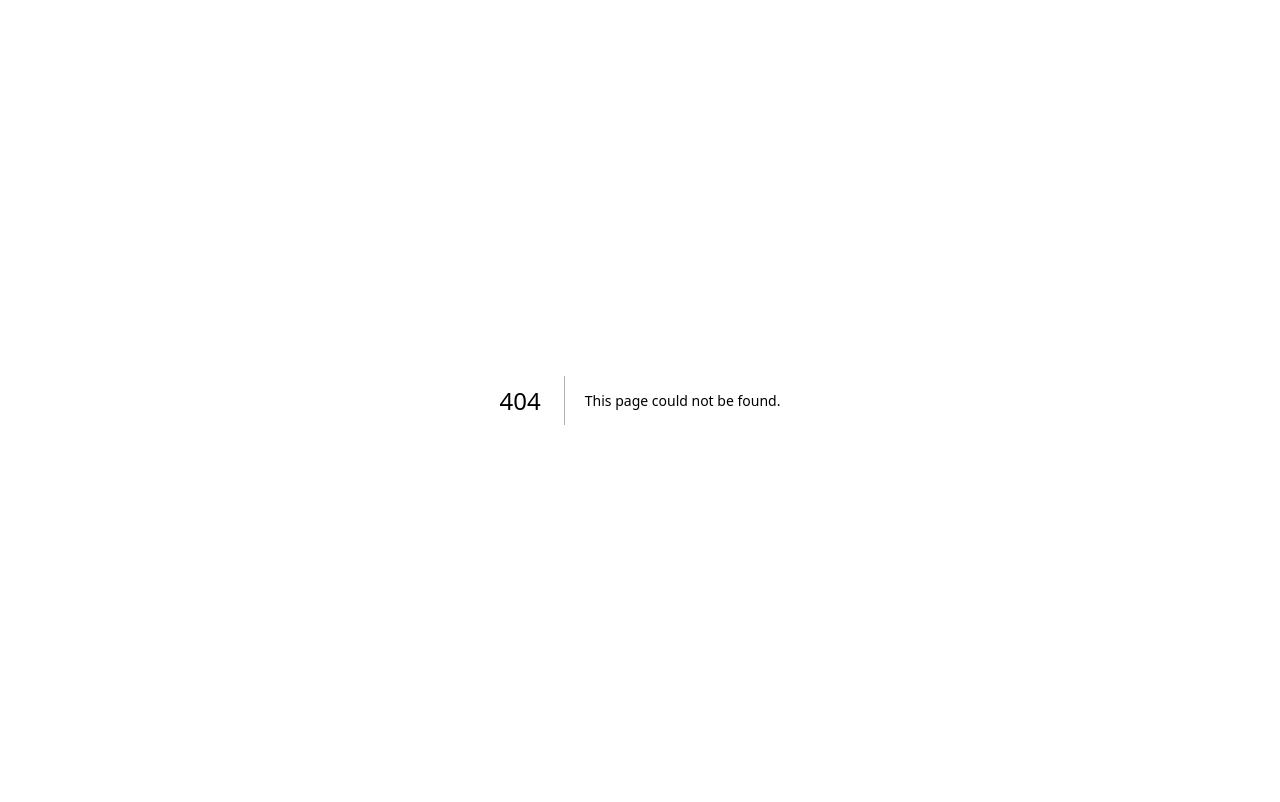
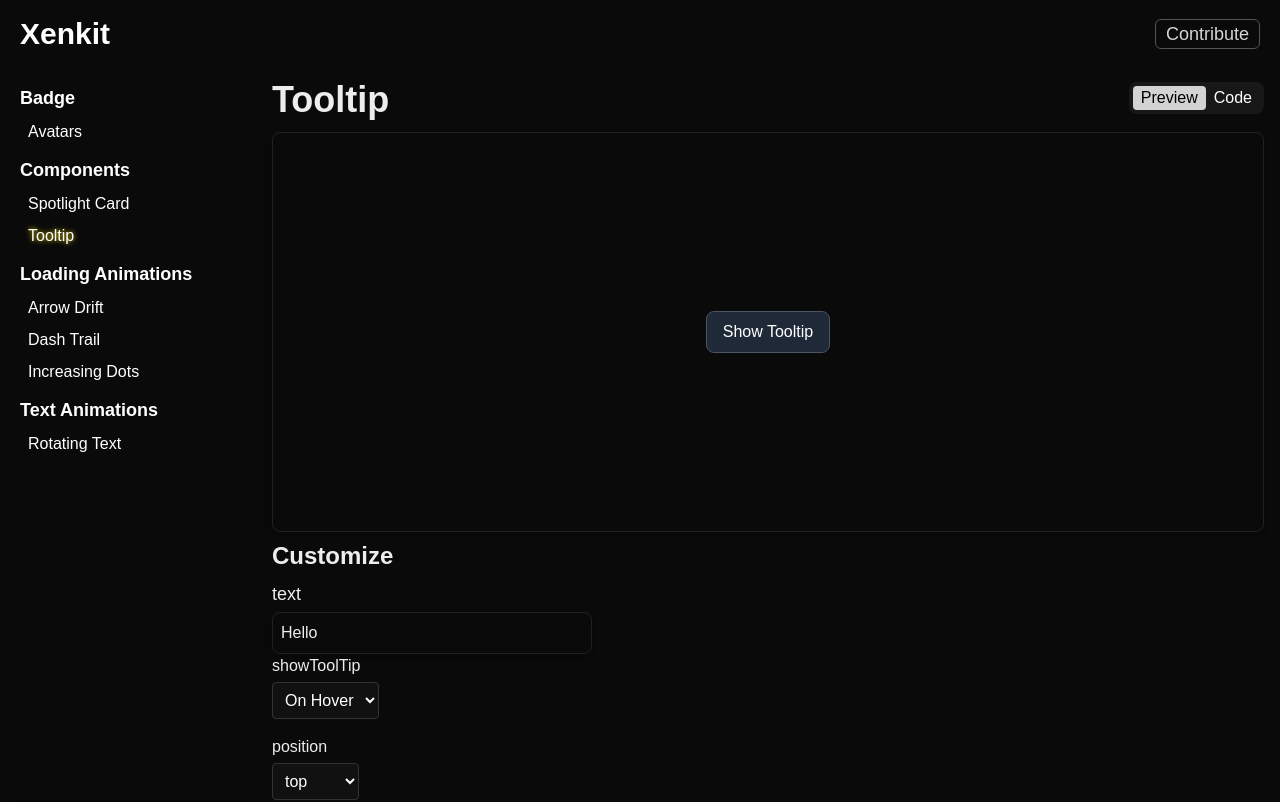
Before and after one commit to xen-devs/Xenkit, a Next.js app: page /Components/tooltip in a window 1280 px wide. Before the commit this address had no page. Shown: the top 802 px of the page. Built offline with nearby package versions, Linux system fonts and the light colour scheme.

Commit message:
feat: add Tooltip component and update ComponentPreview with boolean prop control

```diff
--- /dev/null
+++ b/src/app/(docs)/Components/tooltip/page.tsx
@@ -0,0 +1,99 @@
+"use client";
+import Tooltip from "@/app/_components/Components/tooltip/Tooltip";
+import ComponentPreview from "@/app/_common/ComponentPreview";
+import { useState } from "react";
+
+function TooltipContent() {
+  return (
+      <button
+        className='text-md bg-gray-800 text-white py-2 px-4 rounded-lg border border-gray-600'
+      >Show Tooltip</button>
+  );
+}
+
+export default function TooltipDocs() {
+  const [componentProps, setComponentProps] = useState<{
+    text: string;
+    showToolTip: "On Hover" | "On Click";
+    arrow?: boolean;
+    position?: "top" | "bottom" | "left" | "right";
+    backgroundColor?: string;
+    textColor?: string;
+  }>({
+    text: "Hello",
+    showToolTip: "On Hover",
+    arrow: true,
+    position: "top",
+    backgroundColor: "#333",
+    textColor: "#fff",
+  });
+
+  const usage = `<Tooltip
+  ${Object.entries(componentProps)
+    .map(([key, value]) =>{
+      if ( typeof value === "string" ) {
+        return `${key}="${value}"`;
+      }
+      else if (Array.isArray(value)) {
+        return `${key}={${JSON.stringify(value)}}`
+      }
+      else if (typeof value === "object") {
+        return `${key}={${JSON.stringify(value)}}`
+      }
+      else if (typeof value === "boolean") {
+        return `${key}={${value}}`
+      }
+      else {
+        return `${key}={${value}}`
+      }
+    })
+    .join("\n  ")}
+>
+  <button className='text-md bg-gray-800 text-white py-2 px-4 rounded-lg border border-gray-600'>
+    Show Tooltip
+  </button>
+</Tooltip>;`;
+
+  return (
+    <div className="p-4">
+      <ComponentPreview
+        code={usage}
+        componentProps={componentProps}
+        setComponentProps={setComponentProps}
+        component={<Tooltip {...componentProps}>
+          <TooltipContent />
+        </Tooltip> }
+
+        title="Tooltip"
+        importCode="import Tooltip from 'xenkit/Tooltip'"
+        maxLength={15}
+        isHorizontallyCentered={true}
+        isVerticallyCentered={true}
+        propControls={
+          {
+            text: {
+              type: "text"
+            },
+            showToolTip: {
+              type: "select",
+              options: ["On Hover", "On Click"],
+            },
+            position: {
+              type: "select",
+              options: ["top", "bottom", "left", "right"],
+            },
+            arrow: {
+              type: "boolean",
+            },
+            backgroundColor: {
+              type: "color",
+            },
+            textColor: {
+              type: "color",
+            },
+          }
+        }
+      />
+    </div>
+  );
+}
--- a/src/app/_common/ComponentPreview.tsx
+++ b/src/app/_common/ComponentPreview.tsx
@@ -16,7 +16,7 @@ interface ComponentPreviewProps {
   isHorizontallyCentered?: boolean
   propControls?: {
     [key: string]: {
-      type: 'text' | 'number' | 'select' | 'hidden'| 'note' |'color' | 'array'
+      type: 'text' | 'number' | 'select' | 'hidden'| 'note' |'color' | 'array' | 'boolean'
       options?: string[] // only for select
       noteText?: string // only for note
       defaultValue?: string | number | string[] // only for array
@@ -151,6 +151,24 @@ export default function ComponentPreview ({
               </div>
             )
           }
+          if(control?.type=='boolean') {
+            return (
+              <div key={key} className='mb-4 flex items-center gap-2'>
+                <label className='block mb-1 font-medium'>{key}</label>
+                <input
+                  type='checkbox'
+                  checked={componentProps[key]}
+                  onChange={e =>
+                    setComponentProps((prev: typeof componentProps) => ({
+                      ...prev,
+                      [key]: e.target.checked
+                    }))
+                  }
+                  className='bg-[#111] text-white p-2 rounded border border-[#333] outline-none'
+                />
+              </div>
+            )
+          }
 
 
           // make the input box work both ofr umber & string
--- /dev/null
+++ b/src/app/_components/Components/tooltip/Tooltip.tsx
@@ -0,0 +1,171 @@
+import React, { useState, useRef, useEffect } from 'react'
+import { motion } from 'framer-motion'
+
+interface TooltipProps {
+  text?: string
+  children?: React.ReactNode
+  backgroundColor?: string
+  textColor?: string
+  position?: 'top' | 'bottom' | 'left' | 'right'
+  arrow?: boolean
+  showToolTip?: 'On Hover' | 'On Click'
+}
+
+const Tooltip: React.FC<TooltipProps> = ({
+  text = 'Tooltip',
+  children,
+  backgroundColor = '#333',
+  textColor = '#fff',
+  position = 'top',
+  arrow = true,
+  showToolTip = 'On Hover'
+}) => {
+  const [displayToolTip, setDisplayToolTip] = useState(false)
+  const tooltipRef = useRef<HTMLDivElement>(null)
+
+  useEffect(() => {
+    if (showToolTip !== 'On Click' || !displayToolTip) return
+    const handleClick = (e: MouseEvent) => {
+      if (
+        tooltipRef.current &&
+        !tooltipRef.current.contains(e.target as Node)
+      ) {
+        setDisplayToolTip(false)
+      }
+    }
+    document.addEventListener('mousedown', handleClick)
+    return () => document.removeEventListener('mousedown', handleClick)
+  }, [displayToolTip, showToolTip])
+
+  const getPositionStyle = () => {
+    switch (position) {
+      case 'top':
+        return {
+          bottom: '100%',
+          left: '50%',
+          transform: 'translateX(-50%)',
+          marginBottom: '8px'
+        }
+      case 'bottom':
+        return {
+          top: '100%',
+          left: '50%',
+          transform: 'translateX(-50%)',
+          marginTop: '8px'
+        }
+      case 'left':
+        return {
+          right: '100%',
+          top: '50%',
+          transform: 'translateY(-50%)',
+          marginRight: '8px'
+        }
+      case 'right':
+        return {
+          left: '100%',
+          top: '50%',
+          transform: 'translateY(-50%)',
+          marginLeft: '8px'
+        }
+      default:
+        return {}
+    }
+  }
+
+  const getArrowStyle = () => {
+    const base = {
+      width: 0,
+      height: 0,
+      borderStyle: 'solid',
+      position: 'absolute'
+    }
+    switch (position) {
+      case 'top':
+        return {
+          ...base,
+          borderWidth: '6px 6px 0 6px',
+          borderColor: `${backgroundColor} transparent transparent transparent`,
+          left: '50%',
+          top: '100%',
+          transform: 'translateX(-50%)'
+        }
+      case 'bottom':
+        return {
+          ...base,
+          borderWidth: '0 6px 6px 6px',
+          borderColor: `transparent transparent ${backgroundColor} transparent`,
+          left: '50%',
+          bottom: '100%',
+          transform: 'translateX(-50%)'
+        }
+      case 'left':
+        return {
+          ...base,
+          borderWidth: '6px 0 6px 6px',
+          borderColor: `transparent transparent transparent ${backgroundColor}`,
+          right: '-6px',
+          top: '50%',
+          transform: 'translateY(-50%)'
+        }
+      case 'right':
+        return {
+          ...base,
+          borderWidth: '6px 6px 6px 0',
+          borderColor: `transparent ${backgroundColor} transparent transparent`,
+          left: '-6px',
+          top: '50%',
+          transform: 'translateY(-50%)'
+        }
+      default:
+        return {}
+    }
+  }
+
+  return (
+    <div
+      className='relative'
+      ref={tooltipRef}
+      style={{ display: 'inline-block' }}
+    >
+      {displayToolTip && (
+        <motion.div
+          initial={{ opacity: 0 }}
+          animate={{ opacity: 1 }}
+          exit={{ opacity: 0 }}
+          transition={{ ease: 'easeInOut', duration: 0.2 }}
+          className={`${position}`}
+          style={{
+            backgroundColor,
+            color: textColor,
+            borderRadius: '4px',
+            position: 'absolute',
+            padding: '5px 10px',
+            zIndex: 1000,
+            whiteSpace: 'nowrap',
+            ...getPositionStyle()
+          }}
+        >
+          {arrow && <div style={getArrowStyle()} />}
+          {text}
+        </motion.div>
+      )}
+      <div
+        onMouseEnter={() =>
+          showToolTip === 'On Hover' && setDisplayToolTip(true)
+        }
+        onMouseLeave={() =>
+          showToolTip === 'On Hover' && setDisplayToolTip(false)
+        }
+        onClick={() =>
+          showToolTip === 'On Click' && setDisplayToolTip(prev => !prev)
+        }
+        className='cursor-pointer'
+        style={{ display: 'inline-block' }}
+      >
+        {children}
+      </div>
+    </div>
+  )
+}
+
+export default Tooltip
--- a/src/app/data/sidebar.json
+++ b/src/app/data/sidebar.json
@@ -16,6 +16,10 @@
       {
         "name": "Spotlight Card",
         "path": "Components/spotlight-card"
+      },
+      {
+        "name": "Tooltip",
+        "path": "Components/tooltip"
       }
     ]
   },
```
